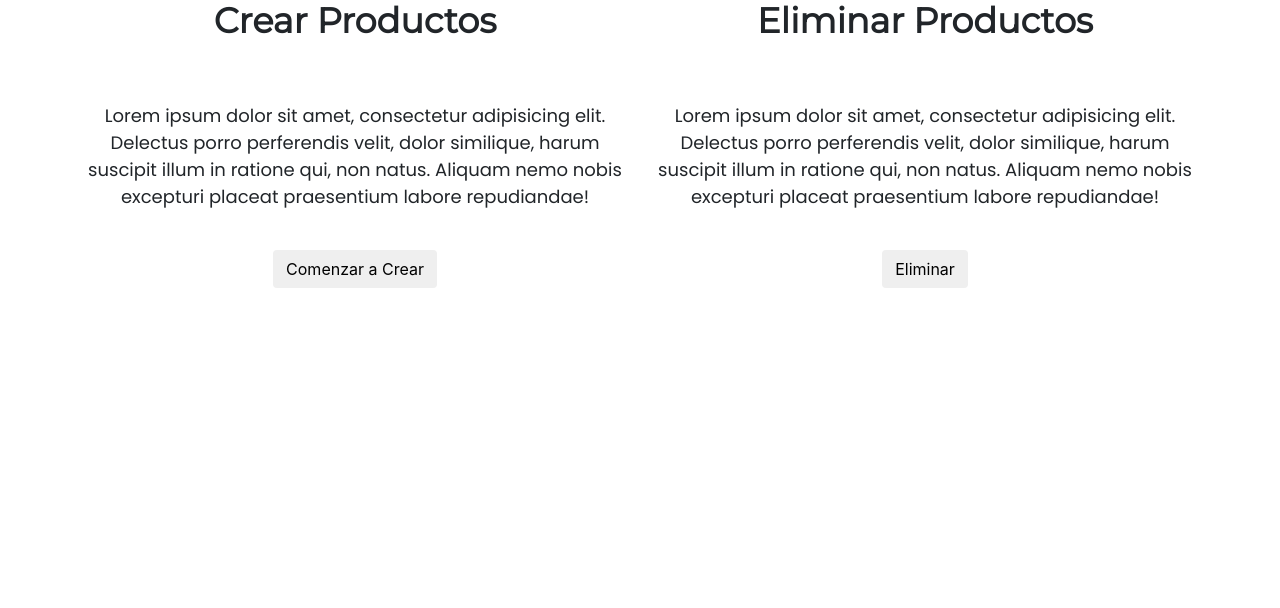
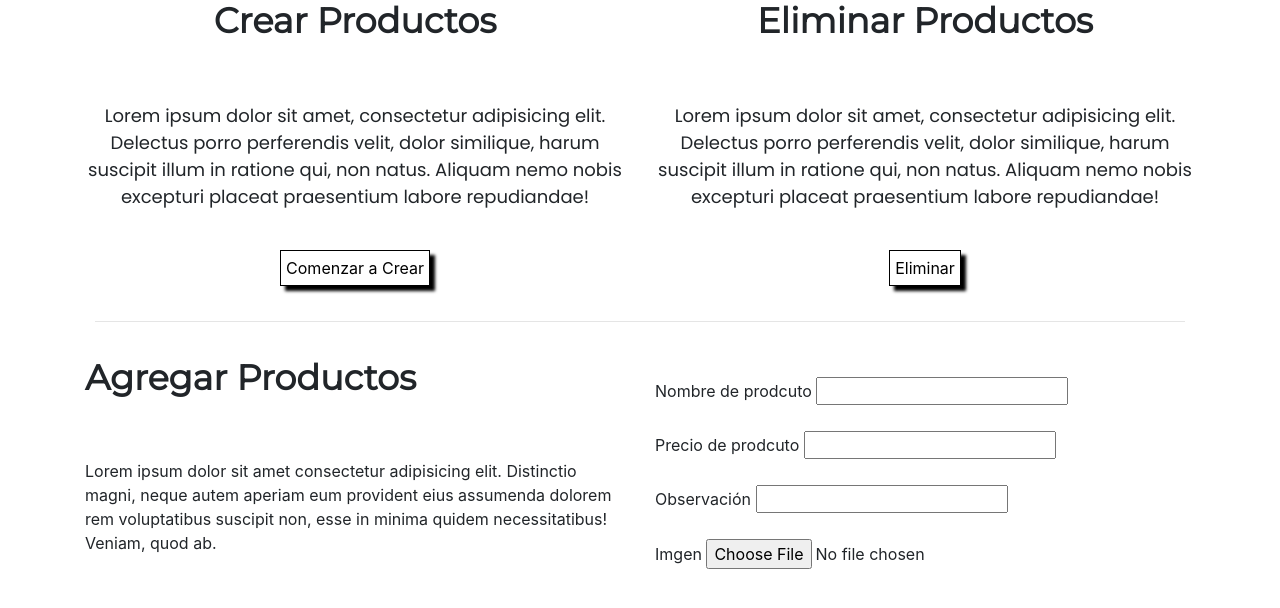
Before and after one commit to zandiegho/Code, a PHP site: page /code/gestion-productos.html in a window 1280 px wide. Shown: the part 106-714 px from the top of the page. Run offline with PHP 8.4, Linux system fonts and the light colour scheme.

Commit message:
Gestion produtos 1

```diff
--- a/Registro-Exitoso.html
+++ b/Registro-Exitoso.html
@@ -41,7 +41,7 @@
           <div class="card-body text-center">
             <h2 class="mb-4">¡Registro exitoso!</h2>
             <p class="lead mb-5">¡Bienvenido/a, [nombre del usuario registrado]!</p>
-            <a href="#" class="btn btn-primary">Ingresar al sitio de administración</a>
+            <a href="" class="btn btn-primary">Ingresar al sitio de administración</a>
           </div>
         </div>
       </div>
--- a/css/estilos-productos.css
+++ b/css/estilos-productos.css
@@ -27,3 +27,19 @@ h2{
     font-family: 'Poppins';
     font-size: 18px;
 }
+
+.btn--crud{
+    background: #fff;
+    padding: 5px;
+    box-shadow: 5px 5px 3px black ;
+    border: #000 1px solid;
+}
+
+hr{
+    margin: 35px 10px;
+    line-height: 5px;
+}
+
+.div--nombreProducto{
+    margin: 20px 0;
+}
--- a/gestion-productos.html
+++ b/gestion-productos.html
@@ -39,24 +39,62 @@
 
     <div class="row justify-content-center">
 
-      <div class="col col-md-6 col--products">
+      <div class="col  col--products">
         <h2>Crear Productos</h2>
         <p class="p--products">Lorem ipsum dolor sit amet, consectetur adipisicing elit. Delectus porro perferendis velit, dolor similique,
           harum suscipit illum in ratione qui, non natus. Aliquam nemo nobis excepturi placeat praesentium labore
           repudiandae!</p>
-        <button class="btn">Comenzar a Crear</button>
+        <button class="btn--crud">Comenzar a Crear</button>
       </div>
 
-      <div class="col col-md-6 col--products">
+      <div class="col col--products">
         <h2>Eliminar Productos</h2>
         <p class="p--products">Lorem ipsum dolor sit amet, consectetur adipisicing elit. Delectus porro perferendis velit, dolor similique,
           harum suscipit illum in ratione qui, non natus. Aliquam nemo nobis excepturi placeat praesentium labore
           repudiandae!</p>
-        <button class="btn">Eliminar</button>
+        <button class="btn--crud">Eliminar</button>
       </div>
 
-    </div>
-  </div>
+    </div> <!-- fin row -->
+
+    <hr>
+
+    <div class="row">
+      <div class="col">
+        <h2>Agregar Productos</h2>
+        <p>Lorem ipsum dolor sit amet consectetur adipisicing elit. Distinctio magni, neque autem aperiam eum provident eius assumenda dolorem rem voluptatibus suscipit non, esse in minima quidem necessitatibus! Veniam, quod ab.</p>
+      </div> <!-- fIN COL 1 -->
+
+      <div class="col">
+        <form action="php/agregarProducto.php">
+
+          <div class="div--nombreProducto">
+            <label for="productName" class="form-label">Nombre de prodcuto</label>
+            <input type="text" name="productName" id="productName">
+          </div>
+
+          <div class="div--nombreProducto">
+            <label for="productPrice" class="form-label">Precio de prodcuto</label>
+            <input type="number" name="productPrice" id="productPrice">
+          </div>
+
+          <div class="div--nombreProducto">
+            <label for="productObs" class="form-label">Observación </label>
+            <input type="text" name="productObs" id="productObs">
+          </div>
+
+          <div class="div--nombreProducto">
+            <label for="productImage" class="form-label">Imgen</label>
+            <input type="file" name="productImage" id="productImage">
+          </div>
+
+
+        </form>
+      </div>
+
+    </div> <!-- fin row agregar producto -->
+
+  </div> <!-- fin container -->
 </body>
 
 
```
Also changed, not shown: index.html (+5 -3 lines).
